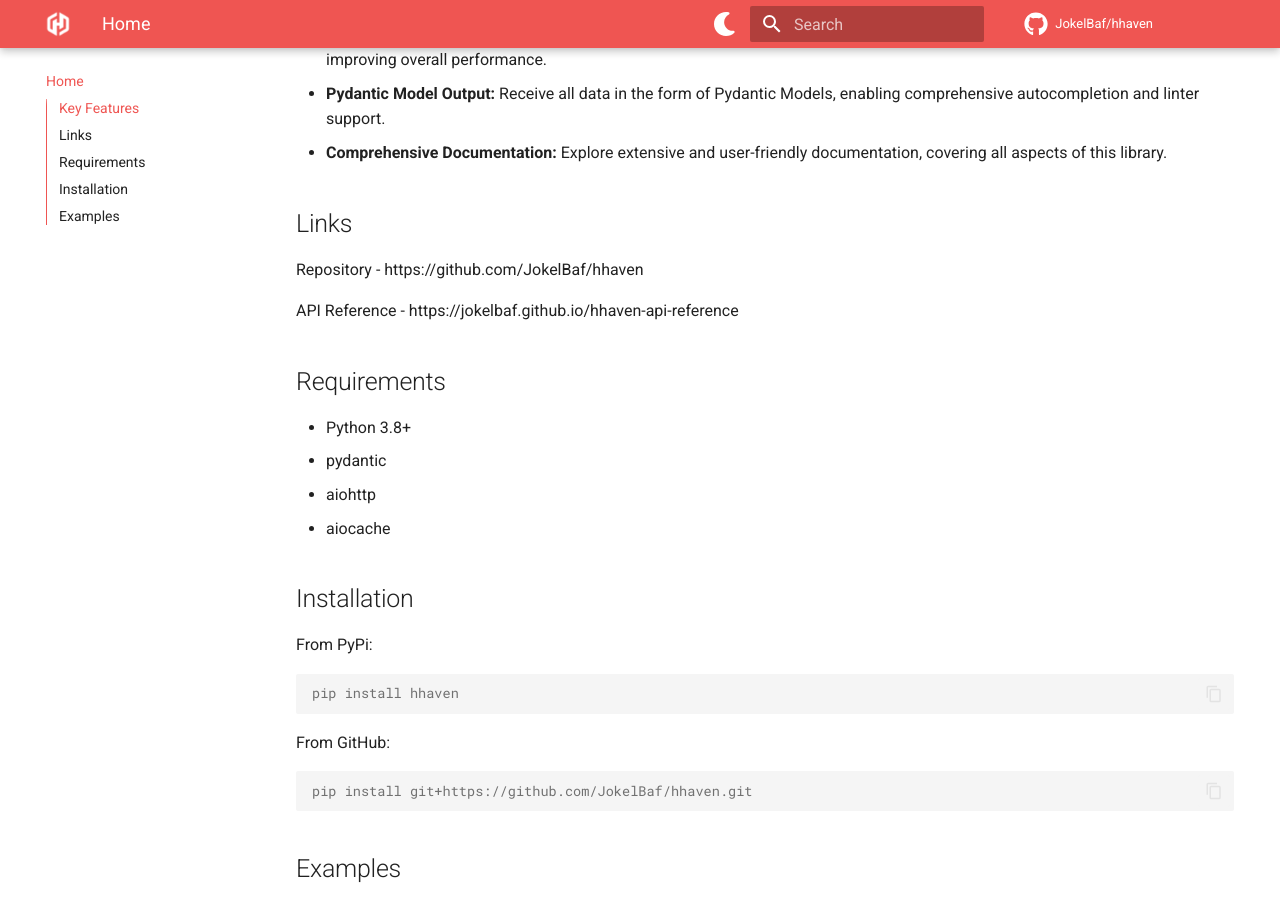
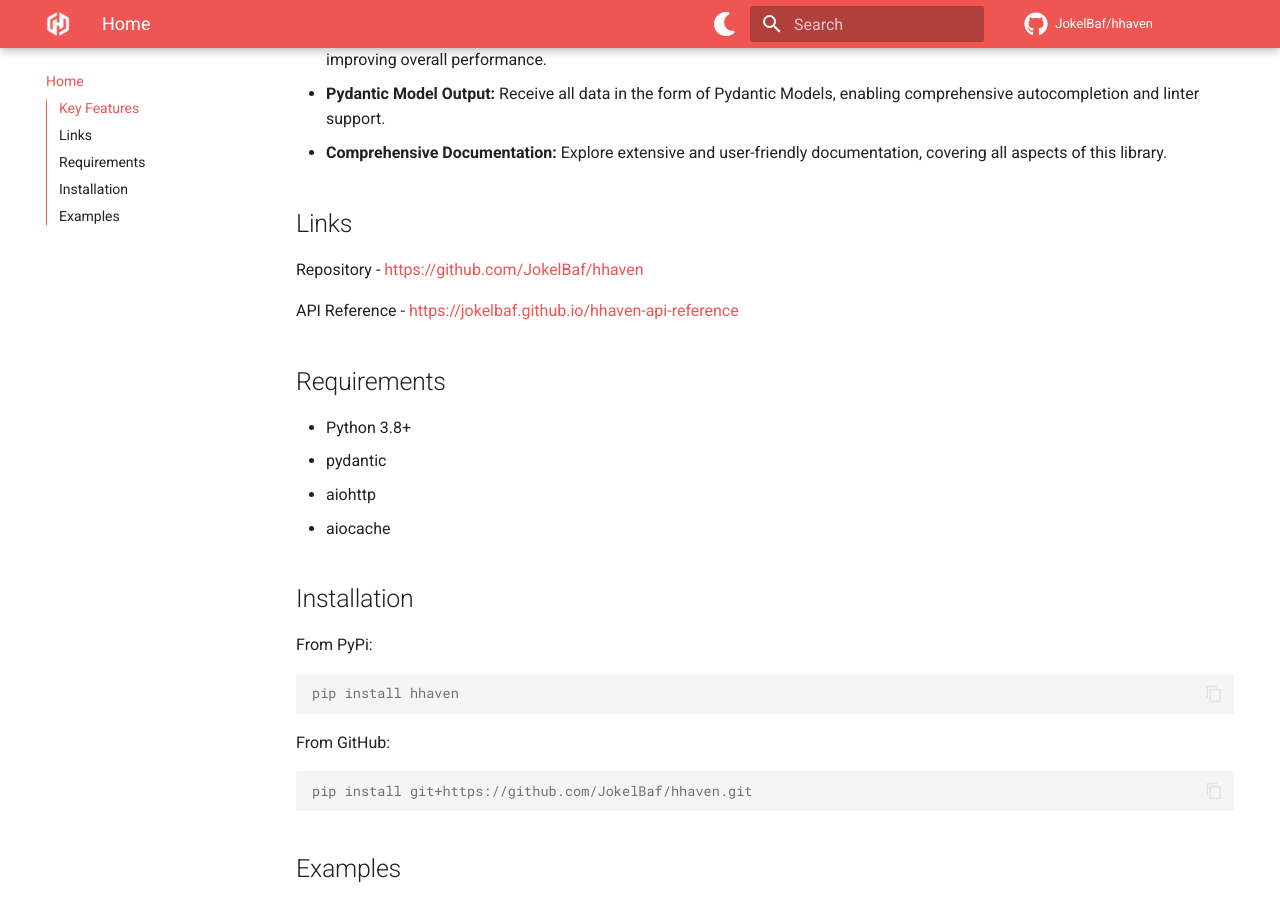
Before and after one commit to jokelbaf/hhaven, an MkDocs documentation site: the page built from docs/index.md, in a window 1280 px wide and 900 px high, scrolled down 640 px. Built offline with MkDocs 1.6.1 and Material for MkDocs 9.7.7, drawn with Linux system fonts in a browser that asks for light colours; comment, search, counter and statistics services are not loaded; some of the changed lines change nothing that is shown.

Commit message:
Fixed links in docs

```diff
--- a/docs/index.md
+++ b/docs/index.md
@@ -13,9 +13,9 @@
 - **Comprehensive Documentation:** Explore extensive and user-friendly documentation, covering all aspects of this library.
 
 ## Links
-Repository - https://github.com/JokelBaf/hhaven
+Repository - [https://github.com/JokelBaf/hhaven](https://github.com/JokelBaf/hhaven)
 
-API Reference - https://jokelbaf.github.io/hhaven-api-reference
+API Reference - [https://jokelbaf.github.io/hhaven-api-reference](https://jokelbaf.github.io/hhaven-api-reference)
 
 ## Requirements
 
```
